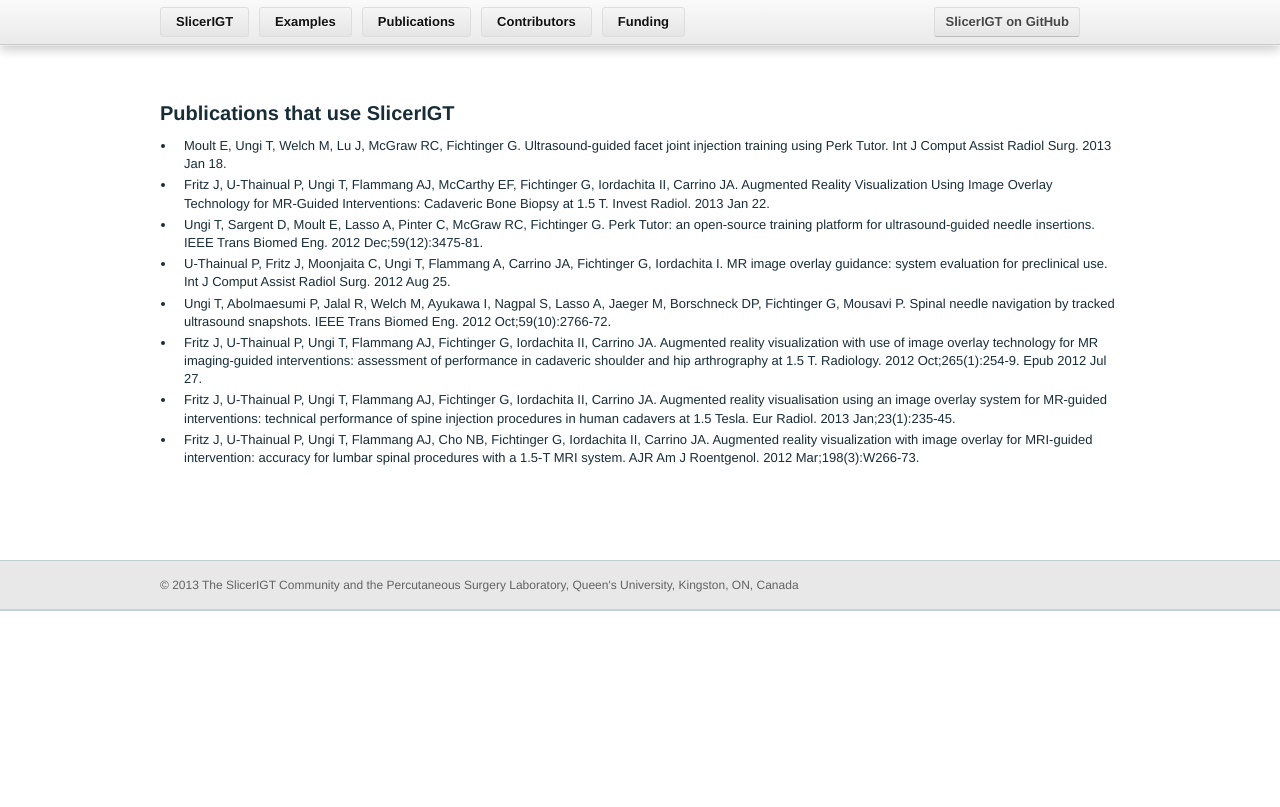
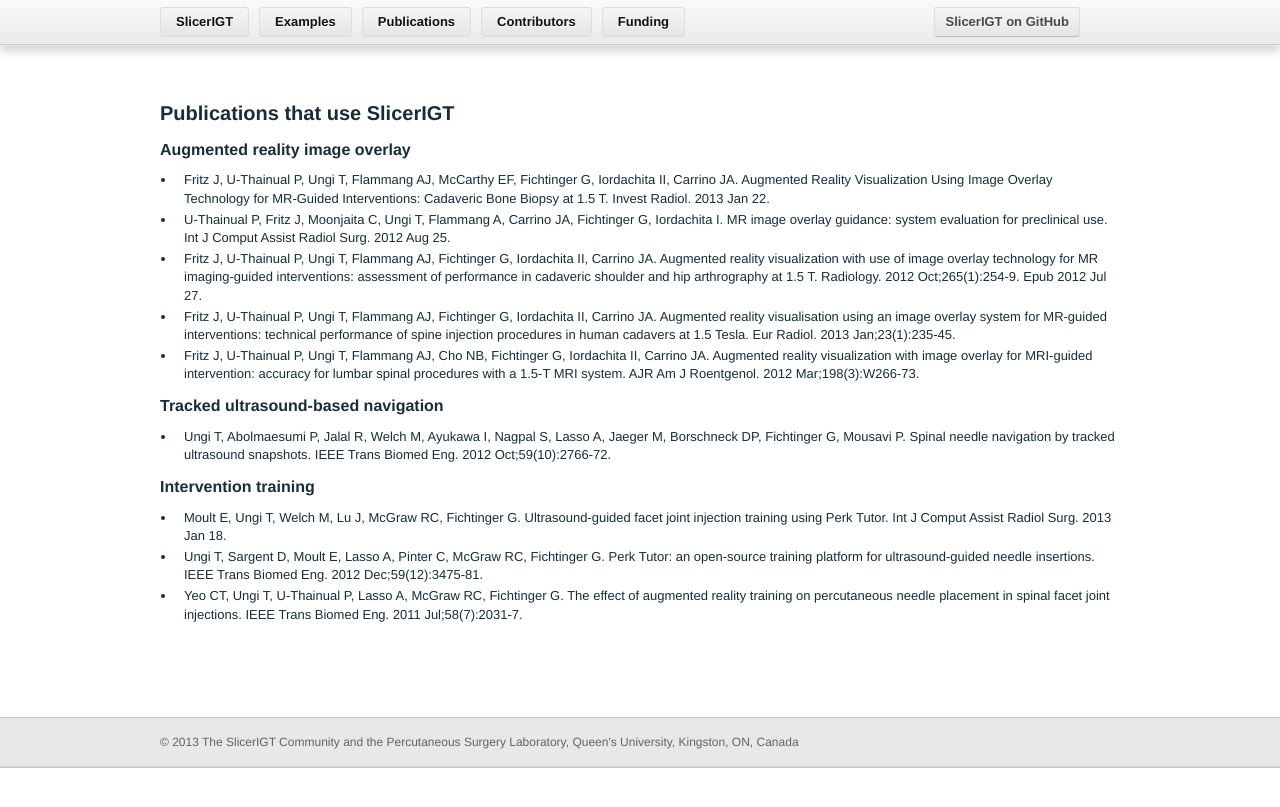
Before and after one commit to Sunderlandkyl/slicerrt.github.com, a Jekyll site: the page built from Publications.md, in a window 1280 px wide. Shown: the top 807 px of the page. Built offline with Jekyll 4.4.1, drawn with Linux system fonts in a browser that asks for light colours; Markdown is read by kramdown in place of the engine named in the settings.

Commit message:
Update Publications.md

```diff
--- a/Publications.md
+++ b/Publications.md
@@ -3,11 +3,20 @@
 ---
 #Publications that use SlicerIGT
 
-*   Moult E, Ungi T, Welch M, Lu J, McGraw RC, Fichtinger G. Ultrasound-guided facet joint injection training using Perk Tutor. Int J Comput Assist Radiol Surg. 2013 Jan 18.
+##Augmented reality image overlay
+
 *   Fritz J, U-Thainual P, Ungi T, Flammang AJ, McCarthy EF, Fichtinger G, Iordachita II, Carrino JA. Augmented Reality Visualization Using Image Overlay Technology for MR-Guided Interventions: Cadaveric Bone Biopsy at 1.5 T. Invest Radiol. 2013 Jan 22.
-*   Ungi T, Sargent D, Moult E, Lasso A, Pinter C, McGraw RC, Fichtinger G. Perk Tutor: an open-source training platform for ultrasound-guided needle insertions. IEEE Trans Biomed Eng. 2012 Dec;59(12):3475-81.
 *   U-Thainual P, Fritz J, Moonjaita C, Ungi T, Flammang A, Carrino JA, Fichtinger G, Iordachita I. MR image overlay guidance: system evaluation for preclinical use. Int J Comput Assist Radiol Surg. 2012 Aug 25.
-*   Ungi T, Abolmaesumi P, Jalal R, Welch M, Ayukawa I, Nagpal S, Lasso A, Jaeger M, Borschneck DP, Fichtinger G, Mousavi P. Spinal needle navigation by tracked ultrasound snapshots. IEEE Trans Biomed Eng. 2012 Oct;59(10):2766-72.
 *   Fritz J, U-Thainual P, Ungi T, Flammang AJ, Fichtinger G, Iordachita II, Carrino JA. Augmented reality visualization with use of image overlay technology for MR imaging-guided interventions: assessment of performance in cadaveric shoulder and hip arthrography at 1.5 T. Radiology. 2012 Oct;265(1):254-9. Epub 2012 Jul 27.
 *   Fritz J, U-Thainual P, Ungi T, Flammang AJ, Fichtinger G, Iordachita II, Carrino JA. Augmented reality visualisation using an image overlay system for MR-guided interventions: technical performance of spine injection procedures in human cadavers at 1.5 Tesla. Eur Radiol. 2013 Jan;23(1):235-45.
 *   Fritz J, U-Thainual P, Ungi T, Flammang AJ, Cho NB, Fichtinger G, Iordachita II, Carrino JA. Augmented reality visualization with image overlay for MRI-guided intervention: accuracy for lumbar spinal procedures with a 1.5-T MRI system. AJR Am J Roentgenol. 2012 Mar;198(3):W266-73.
+
+##Tracked ultrasound-based navigation
+
+*   Ungi T, Abolmaesumi P, Jalal R, Welch M, Ayukawa I, Nagpal S, Lasso A, Jaeger M, Borschneck DP, Fichtinger G, Mousavi P. Spinal needle navigation by tracked ultrasound snapshots. IEEE Trans Biomed Eng. 2012 Oct;59(10):2766-72.
+
+##Intervention training
+
+*   Moult E, Ungi T, Welch M, Lu J, McGraw RC, Fichtinger G. Ultrasound-guided facet joint injection training using Perk Tutor. Int J Comput Assist Radiol Surg. 2013 Jan 18.
+*   Ungi T, Sargent D, Moult E, Lasso A, Pinter C, McGraw RC, Fichtinger G. Perk Tutor: an open-source training platform for ultrasound-guided needle insertions. IEEE Trans Biomed Eng. 2012 Dec;59(12):3475-81.
+*   Yeo CT, Ungi T, U-Thainual P, Lasso A, McGraw RC, Fichtinger G. The effect of augmented reality training on percutaneous needle placement in spinal facet joint injections. IEEE Trans Biomed Eng. 2011 Jul;58(7):2031-7.
```
